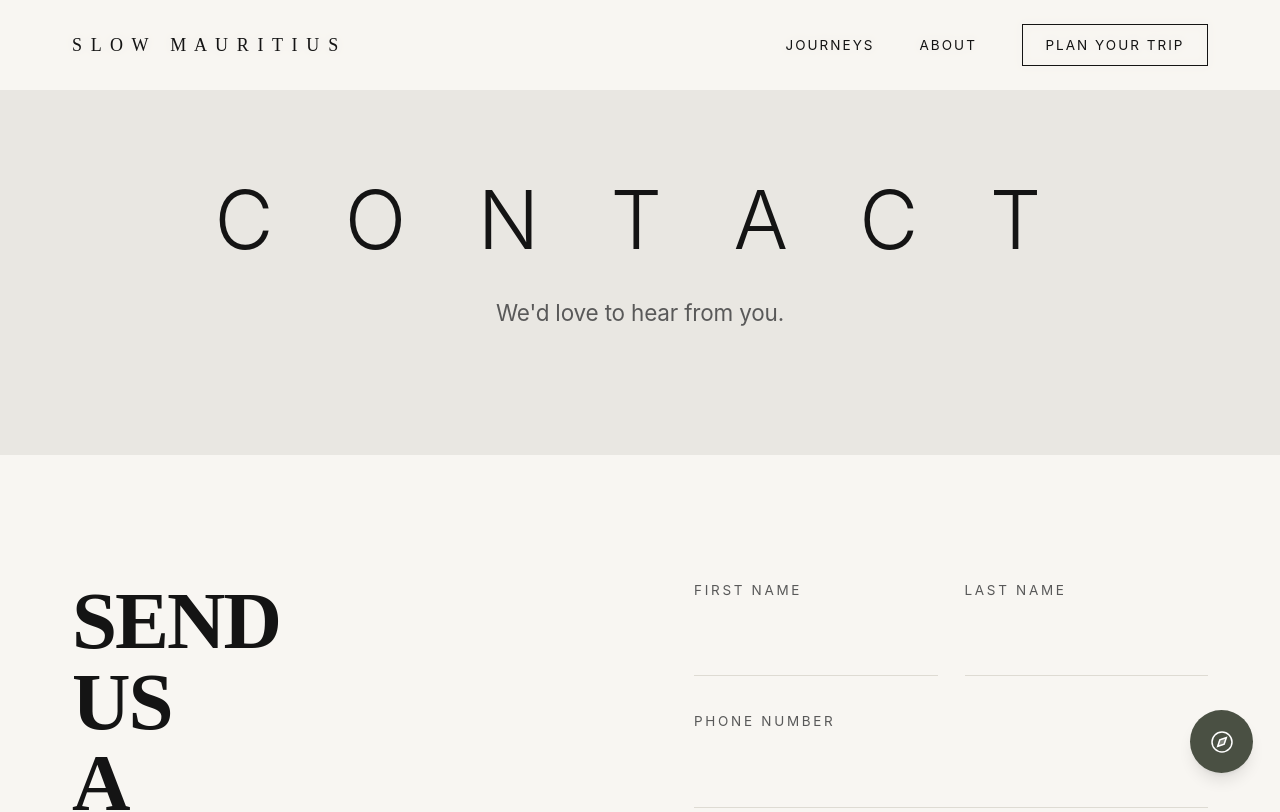
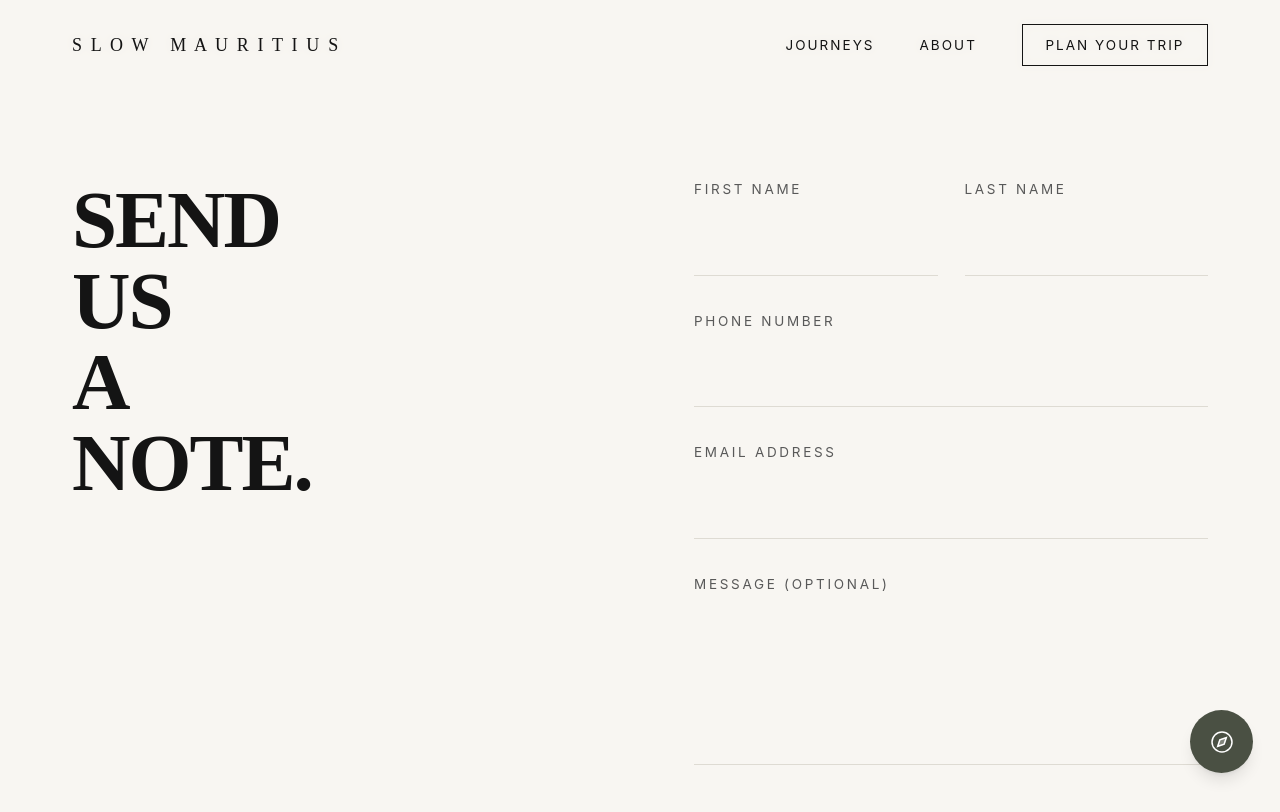
Before and after one commit to indigoandlavender/slow-mauritius, a Next.js app: page /contact in a window 1280 px wide. Shown: the top 812 px of the page. Built offline with nearby package versions, Linux system fonts and the light colour scheme.

Commit message:
Add files via upload

```diff
--- a/app/contact/page.tsx
+++ b/app/contact/page.tsx
@@ -28,26 +28,14 @@ export default function ContactPage() {
     <div className="bg-background min-h-screen">
       <Header />
 
-      {/* Hero Section */}
-      <section className="pt-32 pb-20 md:pt-40 md:pb-28 bg-muted">
-        <div className="container mx-auto px-6 lg:px-16 text-center max-w-4xl">
-          <h1 className="text-4xl md:text-6xl lg:text-7xl tracking-[0.3em] font-light mb-8">
-            C O N T A C T
-          </h1>
-          <p className="text-lg md:text-xl text-muted-foreground">
-            We'd love to hear from you.
-          </p>
-        </div>
-      </section>
-
       {/* Contact Form Section */}
-      <section className="py-20 md:py-28">
+      <section className="pt-32 pb-20 md:pt-40 md:pb-28">
         <div className="container mx-auto px-6 lg:px-16 max-w-6xl">
           <div className="grid grid-cols-1 lg:grid-cols-2 gap-16 lg:gap-24">
 
             {/* Left - Title */}
             <div>
-              <h2 className="font-serif text-5xl md:text-6xl lg:text-7xl leading-none tracking-tight">
+              <h1 className="font-serif text-5xl md:text-6xl lg:text-7xl leading-none tracking-tight">
                 SEND
                 <br />
                 US
@@ -55,7 +43,7 @@ export default function ContactPage() {
                 A
                 <br />
                 NOTE.
-              </h2>
+              </h1>
             </div>
 
             {/* Right - Form */}
```
